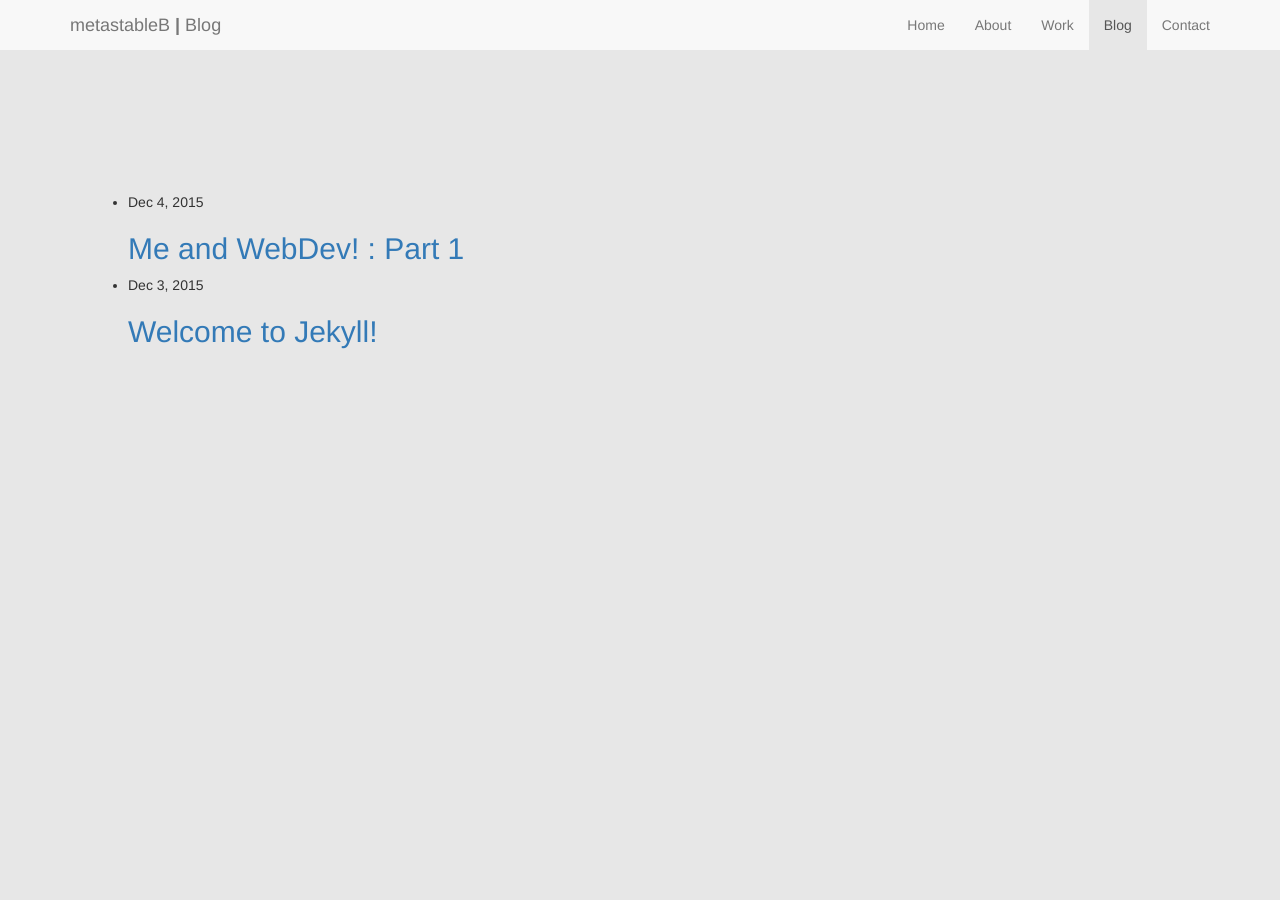
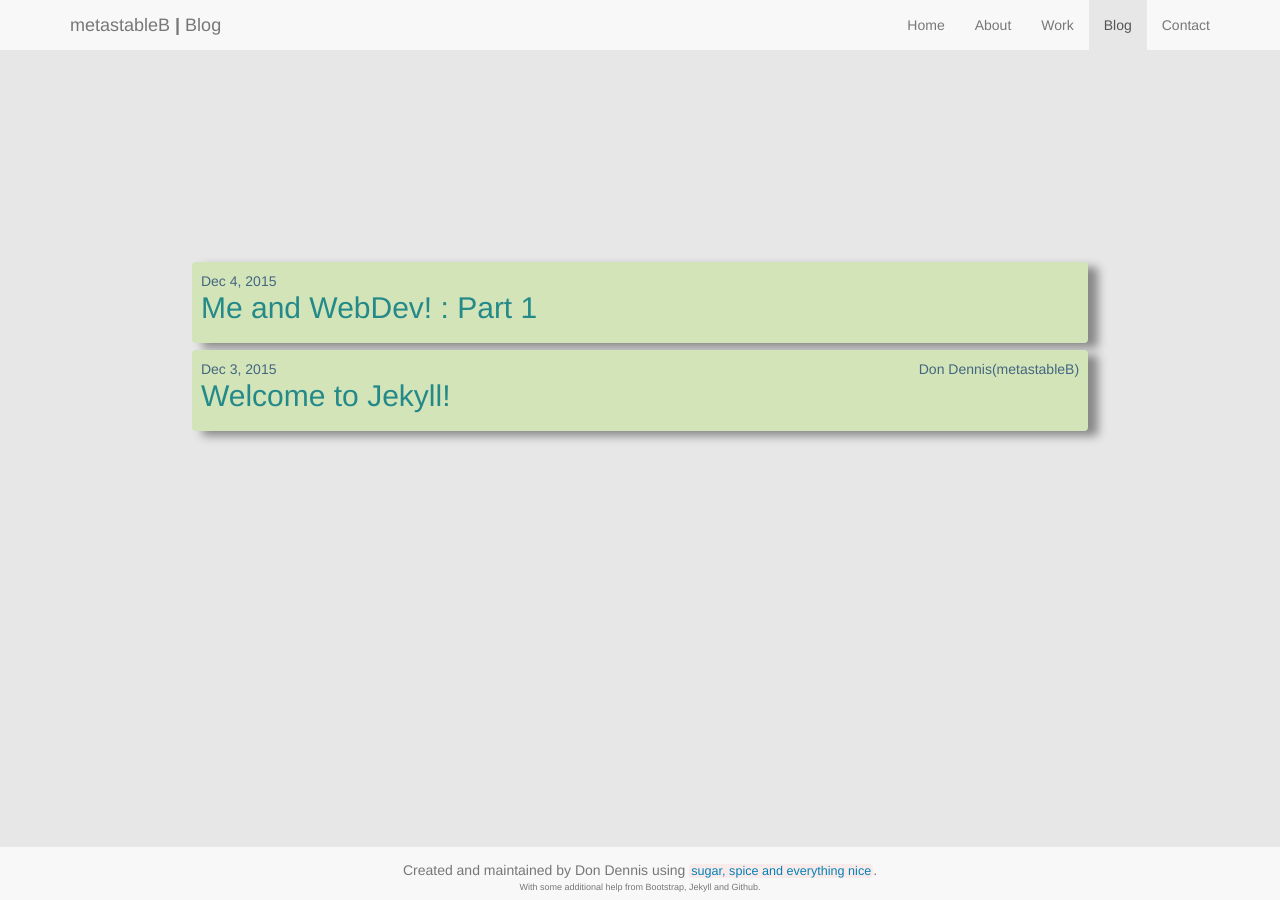
Before and after one commit to metastableB/metastableB.github.io, a Jekyll site: the page built from blog.html, in a window 1280 px wide and 900 px high. Built offline with Jekyll 4.4.1, drawn with Linux system fonts in a browser that asks for light colours; nearby versions of some CDN libraries.

Commit message:
Hardcoded workaround for footer

```diff
--- a/_layouts/blog_home.html
+++ b/_layouts/blog_home.html
@@ -4,6 +4,8 @@
   <body>
     {% include navbar_blog.html %}
         {{ content }}
-    {% include footer.html %}
+     <div class="post-footer-small">
+	    {% include footer.html %}
+     </div>
   </body>
 </html>
--- a/blog.html
+++ b/blog.html
@@ -2,14 +2,17 @@
 layout : blog_home
 ---
 <!-- TODO : remove post-list class as its a jekyll class. use post-list-extended instead-->
-<ul class="post-list post-list-extended scheme-2">
-    {% for post in site.posts %}
-      <li>
-        <span class="post-meta">{{ post.date | date: "%b %-d, %Y" }}</span>
-
-        <h2>
-          <a class="post-link" href="{{ post.url | prepend: site.baseurl }}">{{ post.title }}</a>
-        </h2>
-      </li>
-    {% endfor %}
-</ul>
+<div class="post-list-container scheme-2">
+	<div class="container post-list">
+	    {% for post in site.posts %}
+	    <div class="row post-list-entry">
+	        <div class="col-md-6 text-left post-list-meta">{{ post.date | date: "%b %-d, %Y" }}
+	        </div>
+	        <div class="col-md-6 text-right post-list-meta">{{ post.author }}</div>
+	        <h2>
+	          <a class="post-list-link" href="{{ post.url | prepend: site.baseurl }}">{{ post.title }}</a>
+	        </h2>
+	    </div>
+		    {% endfor %}
+	</div>
+</div>
--- a/css/blog.css
+++ b/css/blog.css
@@ -1,13 +1,29 @@
 
-.post-list-extended {
+.post-list-container {
 	height:100%;
 	width:100%;
-	position:relative;
-	padding-top:15%;
-	padding-left: 10%;
-	padding-right: 10%;
+	padding-top:70px;
 }
+.post-list {
+	min-height:100%;
+	min-width:100%;
+	padding: 15%;
+}
+.post-list-entry{
+	padding: 1%;
+    background-color: rgba(212,228,185,1);
+    border-radius: 4px;
+    margin-bottom:7px;
+    box-shadow: 10px 5px 10px #888888;
 
+}
+.post-list-meta {
+	color: rgba(67,103,128,1);
+	padding:0;
+}
+.post-list-link {
+	color : rgba(35,138,137,1);
+}
 .post-content {
 	padding:70px;
 	min-height:100%;
@@ -21,8 +37,8 @@
 .post-custom-container {
 	padding:70px;
 }
-.post-footer {
-	position:absolute;
+.post-footer-small {
+	position:fixed;
 	bottom:0%;
 	left:0%;
 	right:0%;
```
